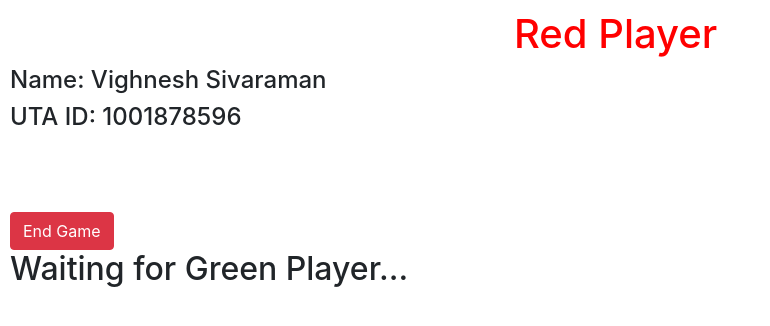
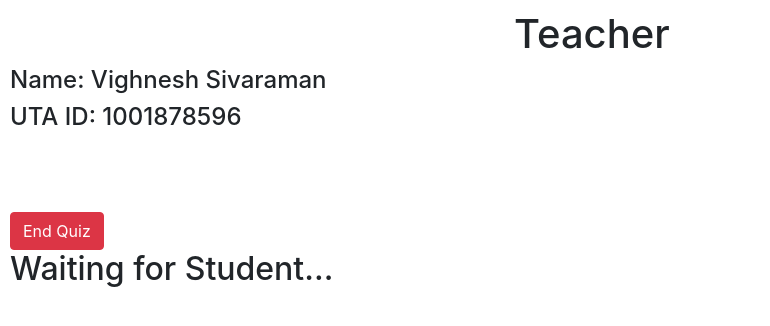
Before and after one commit to VighneshS/teacher_game, a Flask app: template templates/quiz.html in a window 1280 px wide. Shown: the top 326 px of the page, without its empty margins (0-770 px from the left). Run offline with Flask 2, Linux system fonts and the light colour scheme; the template is opened without the code that fills it, so the values that code supplies are empty; some libraries are stand-ins or nearby versions.

Commit message:
Revert "Quiz"
This reverts commit b8997e3f

```diff
--- a/app.py
+++ b/app.py
@@ -5,7 +5,8 @@ from dataclasses import dataclass
 import sqlalchemy
 from flask import Flask, render_template, request, jsonify
 from flask_sqlalchemy import SQLAlchemy
-from sqlalchemy import create_engine
+from sqlalchemy import create_engine, ForeignKey, orm
+from sqlalchemy.orm import relationship
 
 server = os.environ['UD_HOST_NAME']
 database = os.environ['UD_DB_NAME']
@@ -30,71 +31,122 @@ db = SQLAlchemy(app)
 
 
 @dataclass
-class Game(db.Model):
-    __tablename__ = 'game'
+class Teacher(db.Model):
+    __tablename__ = 'teacher'
     id: int
-    red_name: str
-    green_name: str
-    red: int
-    green: int
-    turn: str
-    start_time: datetime
+    name: str
 
     id = db.Column(db.Integer(), primary_key=True, nullable=False)
-    red_name = db.Column(sqlalchemy.VARCHAR(200))
-    green_name = db.Column(sqlalchemy.VARCHAR(200))
-    red = db.Column(sqlalchemy.Integer())
-    green = db.Column(sqlalchemy.Integer())
-    turn = db.Column(sqlalchemy.CHAR(1))
-    start_time = db.Column(sqlalchemy.TIMESTAMP)
+    name = db.Column(sqlalchemy.VARCHAR(200))
+    game = relationship("Game")
 
     @property
     def serializable(self):
         """Return object data in easily serializable format"""
         return {
             'id': self.id,
-            'red_name': self.red_name,
-            'green_name': self.green_name,
-            'red': self.red,
-            'green': self.green,
-            'turn': self.turn,
-            'start_time': self.start_time
+            'name': self.name
+        }
+
+
+@dataclass
+class Student(db.Model):
+    __tablename__ = 'student'
+    id: int
+    name: str
+
+    id = db.Column(db.Integer(), primary_key=True, nullable=False)
+    name = db.Column(sqlalchemy.VARCHAR(200))
+    game = relationship("Game")
+
+    @property
+    def serializable(self):
+        """Return object data in easily serializable format"""
+        return {
+            'id': self.id,
+            'name': self.name
+        }
+
+
+@dataclass
+class Game(db.Model):
+    __tablename__ = 'games'
+    id: int
+    teacher_id: str
+    student_id: str
+    admin_name: str
+    question: str
+    answer: str
+    created_on: datetime
+    updated_on: datetime
+    score: int
+
+    id = db.Column(db.Integer(), primary_key=True, nullable=False)
+    teacher_id = db.Column(sqlalchemy.Integer(), ForeignKey('teacher.id'))
+    teacher = relationship("Teacher", back_populates="game", lazy='joined')
+    student_id = db.Column(sqlalchemy.Integer(), ForeignKey('student.id'))
+    student = relationship("Student", back_populates="game", lazy='joined')
+    admin_name = db.Column(sqlalchemy.VARCHAR(200))
+    question = db.Column(sqlalchemy.VARCHAR(200))
+    answer = db.Column(sqlalchemy.VARCHAR(200))
+    created_on = db.Column(sqlalchemy.TIMESTAMP)
+    updated_on = db.Column(sqlalchemy.TIMESTAMP)
+    score = db.Column(sqlalchemy.Integer())
+
+    @property
+    def serializable(self):
+        """Return object data in easily serializable format"""
+        return {
+            'id': self.id,
+            'teacher': self.teacher.serializable,
+            'student': self.student.serializable,
+            'question': self.question,
+            'answer': self.answer,
+            'score': self.score,
         }
 
 
 @app.route('/', methods=['GET'])
 def home():
-    game = Game.query.all()
-    print(game)
-    if not game or not game[0].red_name:
-        if len(game) <= 0:
-            game = Game(red=5, green=5)
-            db.session.add(game)
-            db.session.commit()
+    teachers = Teacher.query.all()
+    print(teachers)
+    if len(teachers) <= 0:
         return render_template('index.html')
     else:
         return render_template('quiz.html')
 
 
-def update_name(name):
-    game = Game.query.one()
-    game.red_name = name
-    game.start_time = datetime.datetime.now()
-    db.session.add(game)
+def create_name(data):
+    teacher = Teacher(name=data['name'])
+    db.session.add(teacher)
     db.session.commit()
-    return game
+    games = Game.query.options(orm.joinedload('*')).all()
+    student = Student.query.all()
+    if teacher and student and not games:
+        game = Game(teacher=teacher, student=student[0])
+        db.session.add(game)
+        db.session.commit()
+    return teacher
 
 
-def decrement_rock():
+def update_question(question: str):
     game = Game.query.one()
-    game.red -= 1
-    db.session.add(game)
+    game.question = question
     db.session.commit()
-    return game
+    return question
+
+
+def update_score(score: str):
+    game = Game.query.one()
+    game.score = score
+    db.session.commit()
+    return score
 
 
 def delete_all_data():
     Game.query.delete()
+    Teacher.query.delete()
+    Student.query.delete()
     db.session.commit()
     return {"status": "Delete success"}
 
@@ -102,12 +154,21 @@ def delete_all_data():
 @app.route('/name', methods=['POST'])
 def save_name():
     print(request.get_json()['name'])
-    return jsonify(update_name(request.get_json()['name']))
+    return jsonify(create_name(request.get_json()))
 
 
-@app.route('/rock', methods=['POST'])
+@app.route('/question', methods=['POST'])
 def save_question():
-    return jsonify(decrement_rock())
+    question = request.get_json()['question']
+    print(question)
+    return jsonify(update_question(question))
+
+
+@app.route('/score', methods=['POST'])
+def save_score():
+    score = request.get_json()['score']
+    print(score)
+    return jsonify(update_score(score))
 
 
 @app.route('/end', methods=['POST'])
@@ -123,9 +184,13 @@ def hello_world():
 @app.route('/stream')
 def game_stream():
     data = {}
-    games = Game.query.all()
+    games = Game.query.options(orm.joinedload('*')).all()
+    teacher = Teacher.query.all()
+    student = Student.query.all()
+    print(teacher, student, games)
     if games:
-        data = games[0]
+        data = [dict(g.serializable, student=g.student.serializable, teacher=g.teacher.serializable)
+                for g in games][0]
     return jsonify(data)
 
 
--- a/static/quiz_scripts.js
+++ b/static/quiz_scripts.js
@@ -1,26 +1,49 @@
 let spinner
+let question
+let score
+let last_score
+let last_question
 let waiting
-let game
-let red_name
-let green_name
-let remaining_red
-let remaining_green
-let timer
+let quiz
+let student_name
+let teacher_name
+let answer
 
-function removeRock() {
+function saveQuestion() {
     spinner.show()
+    let payLoad = {
+        'question': question.val()
+    }
     $.ajax({
         type: 'POST',
-        url: "/rock",
+        url: "/question",
         contentType: "application/json",
-        dataType: 'json'
+        dataType: 'json',
+        data: JSON.stringify(payLoad)
     }).done(function (data) {
         console.log(data);
         spinner.hide()
     });
 }
 
-function endGame() {
+function saveScore() {
+    spinner.show()
+    let payLoad = {
+        'score': score.val()
+    }
+    $.ajax({
+        type: 'POST',
+        url: "/score",
+        contentType: "application/json",
+        dataType: 'json',
+        data: JSON.stringify(payLoad)
+    }).done(function (data) {
+        console.log(data);
+        spinner.hide()
+    });
+}
+
+function endQuiz() {
     spinner.show()
     $.ajax({
         type: 'POST',
@@ -36,19 +59,20 @@ function endGame() {
 
 $(function () {
     spinner = $('#spinner')
+    question = $('#question')
+    score = $('#score')
+    last_question = $('#last_question')
+    last_score = $('#last_score')
     waiting = $('#waiting')
-    game = $('#game')
-    red_name = $('#red_name')
-    green_name = $('#green_name')
-    remaining_red = $('#remaining_red')
-    remaining_green = $('#remaining_green')
-    timer = $('#timer')
+    quiz = $('#quiz')
+    student_name = $('#student_name')
+    teacher_name = $('#teacher_name')
+    answer = $('#answer')
     waiting.show()
-    game.hide()
     spinner.hide()
+    quiz.hide()
     spinner.hide()
     let dataInterval = setInterval(function () {
-        let timerInterval
         $.ajax({
             type: 'GET',
             url: "/stream",
@@ -56,25 +80,20 @@ $(function () {
             dataType: 'json'
         }).done(function (data) {
             console.log(data);
-            if (data['red_name'] && data['green_name']) {
-                red_name.html(data['red_name'])
-                green_name.html(data['green_name'])
-                remaining_red.html(data['red'])
-                remaining_green.html(data['green'])
-                game.show()
+            if (data['student'] && data['teacher']) {
+                student_name.html(data['student']['name'])
+                teacher_name.html(data['teacher']['name'])
+                last_question.html(data['question'])
+                last_score.html(data['score'])
+                answer.html(data['answer'])
+                quiz.show()
                 spinner.hide()
                 waiting.hide()
-                /*let start_time = new Date(data['start_time'])
-                let diffrence = new Date() - start_time;
-                let timer_val = 90 - Math.floor(diffrence / 1000)
-                timerInterval = setInterval(function () {
-                    timer.html(timer_val + ' seconds remaining')
-                }, 1000)*/
             }
-            if (!data['red_name']) {
+            if (!data['teacher']) {
                 clearInterval(dataInterval)
                 window.location.replace('/')
             }
         });
-    }, 3000);
+    }, 10000);
 })
--- a/templates/index.html
+++ b/templates/index.html
@@ -21,7 +21,7 @@
     <script src="https://code.jquery.com/ui/1.12.1/jquery-ui.js"></script>
 
     <meta http-equiv="Content-Type" content="text/html;charset=UTF-8">
-    <title style="color: red">Player Red</title>
+    <title>Teacher</title>
     <style>
         #spinner {
             margin: auto;
@@ -36,7 +36,7 @@
     </style>
 </head>
 <body style="margin: 10px">
-<h1 style="margin-left: 40%; color: red">Player Red</h1>
+<h1 style="margin-left: 40%">Teacher</h1>
 <h4>Name: Vighnesh Sivaraman</h4>
 <h4>UTA ID: 1001878596</h4>
 <div>
--- a/templates/quiz.html
+++ b/templates/quiz.html
@@ -21,7 +21,7 @@
     <script src="https://code.jquery.com/ui/1.12.1/jquery-ui.js"></script>
 
     <meta http-equiv="Content-Type" content="text/html;charset=UTF-8">
-    <title>Game</title>
+    <title>Quiz</title>
     <style>
         #spinner {
             margin: auto;
@@ -36,27 +36,30 @@
     </style>
 </head>
 <body style="margin: 10px">
-<h1 style="margin-left: 40%; color: red">Red Player</h1>
+<h1 style="margin-left: 40%">Teacher</h1>
 <h4>Name: Vighnesh Sivaraman</h4>
 <h4>UTA ID: 1001878596</h4>
-<div id="game">
-    <span id="timer"></span>
-    <label style="color: red">Red Player Name: <span id="red_name"></span></label><br>
-    <label style="color: red">Remaining Stones: <span id="remaining_red"></span></label><br>
-    <button class="btn btn-primary" onclick="removeRock()">Remove Red Rock</button>
-    <br><br><br><br>
+<div id="quiz">
+    <label>Student Name: <span id="student_name"></span></label><br>
+    <label>Teacher Name: <span id="teacher_name"></span></label><br>
+    <label for="question"><strong>Question: </strong></label>
+    <input id="question" name="question" type="text">
+    <input id="save_name" class="btn btn-primary" value="Submit" onclick="saveQuestion()" name="name" type="button"><br>
+    <label for="last_question"><strong>Question Last sent to student: </strong><span
+            id="last_question"></span></label><br>
+    <label for="answer"><strong>Answer from student: </strong><span id="answer"></span></label><br>
+    <label for="score"><strong>Score: </strong></label>
+    <input id="score" name="score" type="number" max="10" min="1" maxlength="2">
+    <input id="save_score" class="btn btn-primary" value="Submit" onclick="saveScore()" name="name" type="button"><br>
+    <label for="last_score"><strong>Score Last sent to student: </strong><span id="last_score"></span></label><br>
+</div><br><br><br>
 
-    <label style="color: green">Green Player Name: <span id="green_name"></span></label><br>
-    <label style="color: green">Remaining Stones: <span id="remaining_green"></span></label><br>
-</div>
-<br><br><br>
-
-<input id="end_game" class="btn btn-danger" value="End Game" onclick="endGame()" type="button"><br>
+<input id="end_quiz" class="btn btn-danger" value="End Quiz" onclick="endQuiz()" name="end_quiz" type="button"><br>
 
 <div id="spinner" class="spinner-border" style="width: 3rem; height: 3rem;" role="status">
     <span class="sr-only">Loading...</span>
 </div>
-<h2 id="waiting">Waiting for Green Player...</h2>
+<h2 id="waiting">Waiting for Student...</h2>
 <script src="https://cdn.jsdelivr.net/npm/lodash@4.17.21/lodash.min.js"></script>
 <script src="{{ url_for('static', filename='quiz_scripts.js') }}"></script>
 </body>
```
